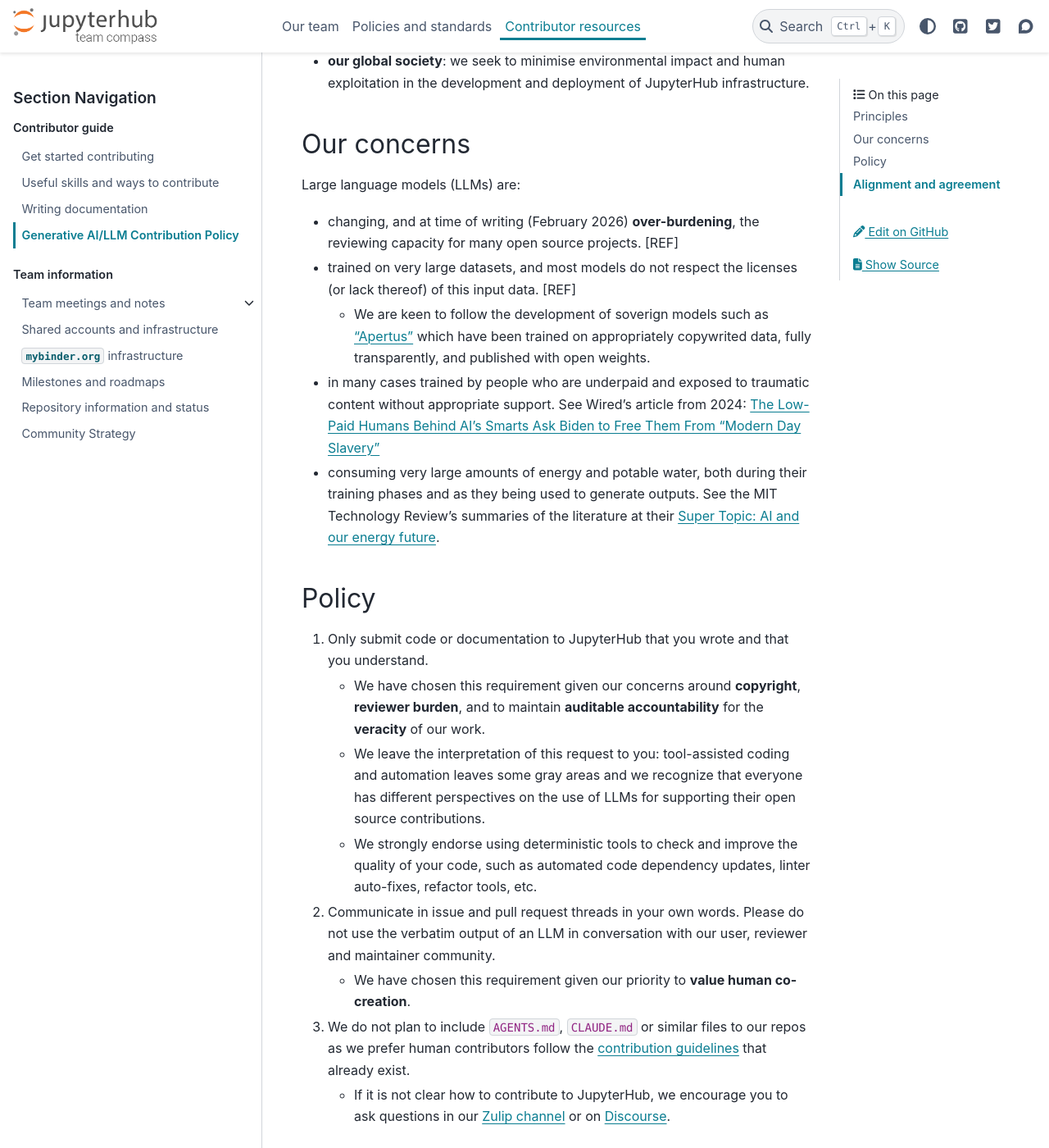
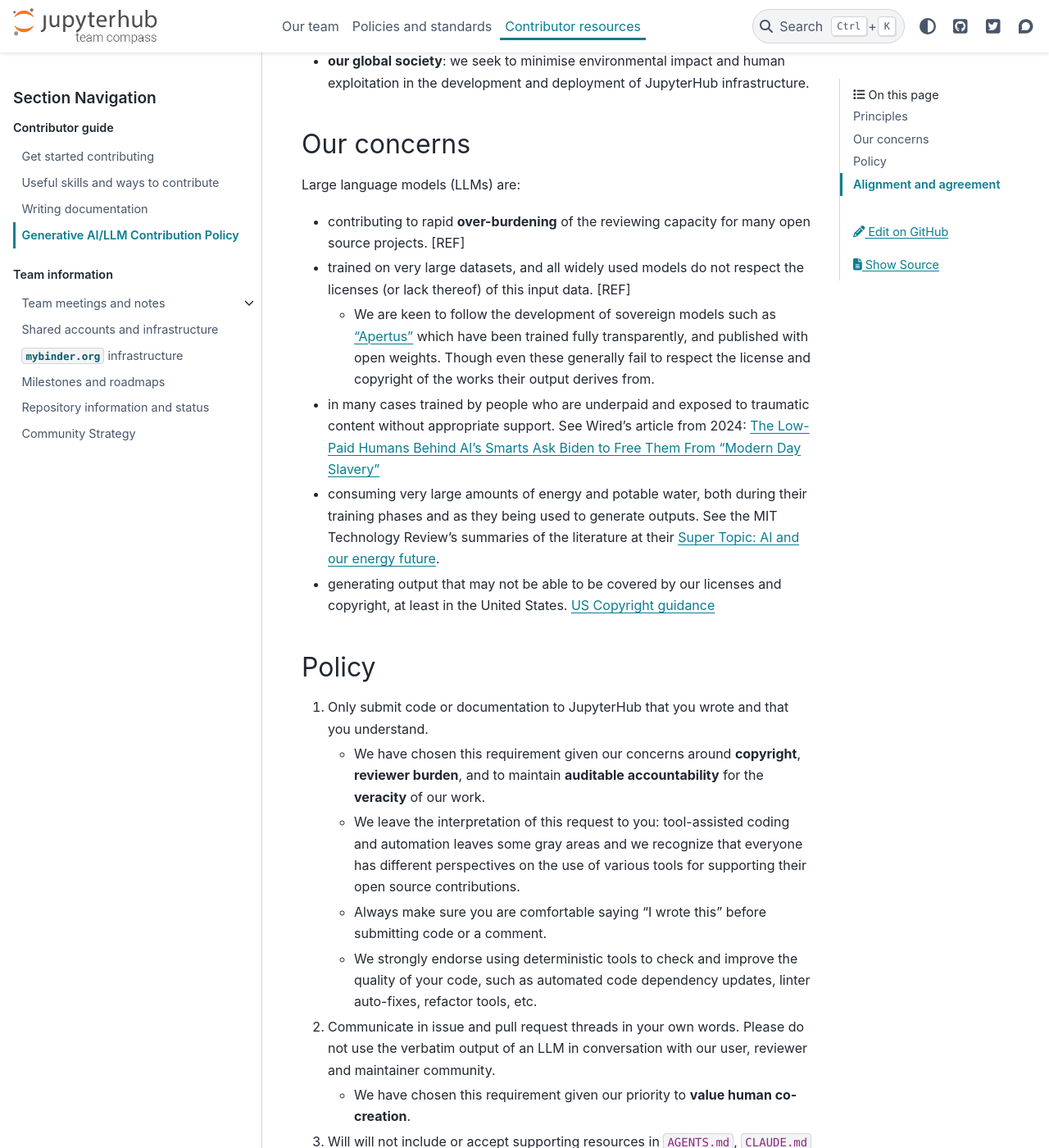
Before and after one commit to jupyterhub/team-compass, a Sphinx documentation site: the page built from docs/contribute/llm.md, in a window 1280 px wide and 1400 px high, scrolled down 805 px. Shown: the whole window at 82% size. Built offline with Sphinx 7.4.7 and the PyData theme 0.15.4, drawn with Linux system fonts in a browser that asks for light colours; the version number could not be read and is left out; some of the changed text lies outside the part shown.

Commit message:
revise: put a little back, hedge less, mention uncopyrightability

```diff
--- a/docs/contribute/llm.md
+++ b/docs/contribute/llm.md
@@ -2,7 +2,8 @@
 
 # Generative AI/LLM Contribution Policy
 
-We ask that all contributions (through issues and pull requests) are made by a human who is willing to take accountability for the code, documentation or comment they submit.
+We ask that all contributions (through issues and pull requests) are made by a human who is willing to take accountability for the code, documentation, or comment they submit.
+In short: LLM-generated contributions are not accepted.
 
 ## Principles
 
@@ -19,23 +20,27 @@
 
 Large language models (LLMs) are:
 
-* changing, and at time of writing (February 2026) **over-burdening**, the reviewing capacity for many open source projects. [REF]
-* trained on very large datasets, and most models do not respect the licenses (or lack thereof) of this input data. [REF]
-    * We are keen to follow the development of soverign models such as ["Apertus"](https://www.swiss-ai.org/apertus) which have been trained on appropriately copywrited data, fully transparently, and published with open weights.
+* contributing to rapid **over-burdening** of the reviewing capacity for many open source projects. [REF]
+* trained on very large datasets, and all widely used models do not respect the licenses (or lack thereof) of this input data. [REF]
+    * We are keen to follow the development of sovereign models such as ["Apertus"](https://www.swiss-ai.org/apertus) which have been trained fully transparently, and published with open weights.
+      Though even these generally fail to respect the license and copyright of the works their output derives from.
 * in many cases trained by people who are underpaid and exposed to traumatic content without appropriate support.
   See Wired's article from 2024: [The Low-Paid Humans Behind AI’s Smarts Ask Biden to Free Them From "Modern Day Slavery"](https://www.wired.com/story/low-paid-humans-ai-biden-modern-day-slavery)
 * consuming very large amounts of energy and potable water, both during their training phases and as they being used to generate outputs. See the MIT Technology Review's summaries of the literature at their [Super Topic: AI and our energy future](https://www.technologyreview.com/supertopic/ai-energy-package/).
+* generating output that may not be able to be covered by our licenses and copyright, at least in the United States. [US Copyright guidance](https://www.copyright.gov/ai/Copyright-and-Artificial-Intelligence-Part-2-Copyrightability-Report.pdf)
 
 ## Policy
 
 1. Only submit code or documentation to JupyterHub that you wrote and that you understand.
     * We have chosen this requirement given our concerns around **copyright**, **reviewer burden**, and to maintain **auditable accountability** for the **veracity** of our work.
-    * We leave the interpretation of this request to you: tool-assisted coding and automation leaves some gray areas and we recognize that everyone has different perspectives on the use of LLMs for supporting their open source contributions.
+    * We leave the interpretation of this request to you: tool-assisted coding and automation leaves some gray areas and we recognize that everyone has different perspectives on the use of various tools for supporting their open source contributions.
+    * Always make sure you are comfortable saying "I wrote this" before submitting code or a comment.
     * We strongly endorse using deterministic tools to check and improve the quality of your code, such as automated code dependency updates, linter auto-fixes, refactor tools, etc.
 2. Communicate in issue and pull request threads in your own words.
   Please do not use the verbatim output of an LLM in conversation with our user, reviewer and maintainer community.
     * We have chosen this requirement given our priority to **value human co-creation**.
-3. We do not plan to include `AGENTS.md`, `CLAUDE.md` or similar files to our repos as we prefer human contributors follow the [contribution guidelines](guide.md) that already exist.
+3. Will will not include or accept supporting resources in `AGENTS.md`, `CLAUDE.md` or similar files to our repos as we prefer human contributors follow the [contribution guidelines](guide.md) that already exist.
+   If present, these files shall only include instructions to _prevent_ generating contributions.
     * If it is not clear how to contribute to JupyterHub, we encourage you to ask questions in our [Zulip channel](https://jupyter.zulipchat.com/#narrow/channel/469744-jupyterhub) or on [Discourse](https://discourse.jupyter.org/c/jupyterhub/10).
 
 ## Alignment and agreement
```
Also changed, not shown: other parts of docs/contribute/llm.md (+1 -1 lines).
